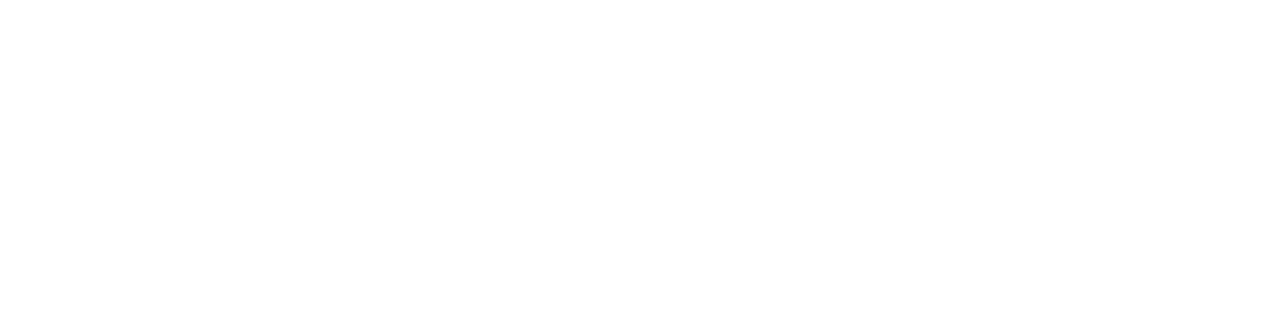
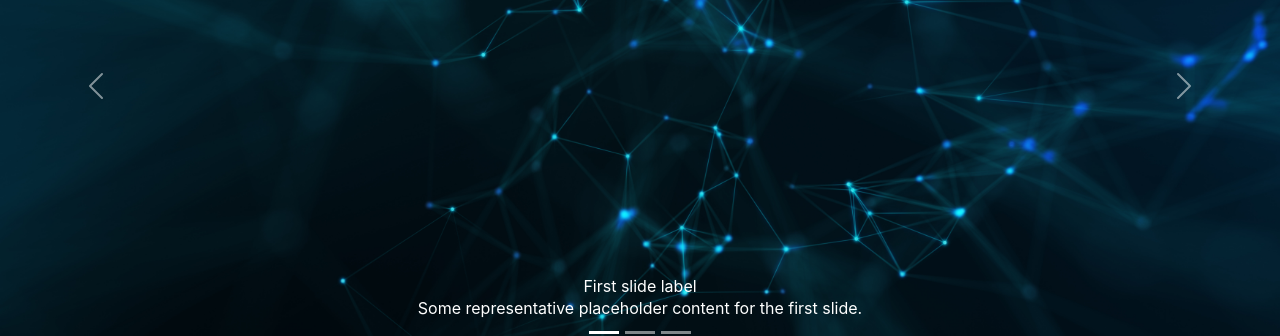
Before and after one commit to RosarioNici/Cardott-web-site, an Angular app in the folder web-app-dqa/: page / in a window 1280 px wide. Shown: the part 1842-2178 px from the top of the page. Before the commit the page ends 1654 px from the top, so only its background shows below. Built offline with nearby package versions, Linux system fonts and the light colour scheme.

Commit message:
add carousel

```diff
--- a/web-app-dqa/src/app/app.module.ts
+++ b/web-app-dqa/src/app/app.module.ts
@@ -1,5 +1,6 @@
 import { NgModule } from '@angular/core';
 import { BrowserModule } from '@angular/platform-browser';
+
 // Material Form Controls
 import { MatAutocompleteModule } from '@angular/material/autocomplete';
 import { MatCheckboxModule } from '@angular/material/checkbox';
--- a/web-app-dqa/src/app/home/carousel/carousel.component.html
+++ b/web-app-dqa/src/app/home/carousel/carousel.component.html
@@ -1,19 +1,38 @@
-<!-- <c-carousel>
-  <c-carousel-indicators></c-carousel-indicators>
-  <c-carousel-inner>
-    <c-carousel-item *ngFor="let slide of slides">
-      <img
-        alt="{{slide.title}}"
-        class="d-block w-100"
-        loading="lazy"
-        src="{{slide.src}}"
-      />
-      <c-carousel-caption class="d-none d-md-block">
-        <h3>{{slide.title}}</h3>
-        <p>{{slide.subtitle}}</p>
-      </c-carousel-caption>
-    </c-carousel-item>
-  </c-carousel-inner>
-  <c-carousel-control [routerLink] caption="Previous" direction="prev"></c-carousel-control>
-  <c-carousel-control [routerLink] caption="Next" direction="next"></c-carousel-control>
-</c-carousel> -->
+<div id="carouselExampleCaptions" class="carousel slide" data-bs-ride="false">
+  <div class="carousel-indicators">
+    <button type="button" data-bs-target="#carouselExampleCaptions" data-bs-slide-to="0" class="active" aria-current="true" aria-label="Slide 1"></button>
+    <button type="button" data-bs-target="#carouselExampleCaptions" data-bs-slide-to="1" aria-label="Slide 2"></button>
+    <button type="button" data-bs-target="#carouselExampleCaptions" data-bs-slide-to="2" aria-label="Slide 3"></button>
+  </div>
+  <div class="carousel-inner">
+    <div class="carousel-item active">
+      <img src="../../../assets/img/rete.jpeg" class="d-block w-100" alt="...">
+      <div class="carousel-caption d-none d-md-block">
+        <h5>First slide label</h5>
+        <p>Some representative placeholder content for the first slide.</p>
+      </div>
+    </div>
+    <div class="carousel-item">
+      <img src="../../../assets/img/tecnology_jumbo.jpeg" class="d-block w-100 h-568" alt="...">
+      <div class="carousel-caption d-none d-md-block">
+        <h5>Second slide label</h5>
+        <p>Some representative placeholder content for the second slide.</p>
+      </div>
+    </div>
+    <div class="carousel-item">
+      <img src="../../../assets/img/color_jumbo.jpeg" class="d-block w-100" alt="...">
+      <div class="carousel-caption d-none d-md-block">
+        <h5>Third slide label</h5>
+        <p>Some representative placeholder content for the third slide.</p>
+      </div>
+    </div>
+  </div>
+  <button class="carousel-control-prev" type="button" data-bs-target="#carouselExampleCaptions" data-bs-slide="prev">
+    <span class="carousel-control-prev-icon" aria-hidden="true"></span>
+    <span class="visually-hidden">Previous</span>
+  </button>
+  <button class="carousel-control-next" type="button" data-bs-target="#carouselExampleCaptions" data-bs-slide="next">
+    <span class="carousel-control-next-icon" aria-hidden="true"></span>
+    <span class="visually-hidden">Next</span>
+  </button>
+</div>
--- a/web-app-dqa/src/app/home/carousel/carousel.component.ts
+++ b/web-app-dqa/src/app/home/carousel/carousel.component.ts
@@ -1,36 +1,12 @@
-import { Component, OnInit } from '@angular/core';
-
-
-
+import { Component } from '@angular/core';
+import {carouselArray} from 'src/app/home/carousel/data.carousel'
 @Component({
-  selector: 'docs-carousel04',
+  selector: 'app-carousel',
   templateUrl: './carousel.component.html',
   styleUrls: ['./carousel.component.scss']
 })
-export class CarouselComponent implements OnInit {
+export class CarouselComponent {
 
-  slides: any[] = new Array(3).fill({id: -1, src: '', title: '', subtitle: ''});
+carouselItems = carouselArray
 
-  constructor() { }
-
-  ngOnInit(): void {
-    this.slides[0] = {
-      id: 0,
-      src: './assets/img/angular.jpg',
-      title: 'First slide',
-      subtitle: 'Nulla vitae elit libero, a pharetra augue mollis interdum.'
-    };
-    this.slides[1] = {
-      id: 1,
-      src: './assets/img/react.jpg',
-      title: 'Second slide',
-      subtitle: 'Lorem ipsum dolor sit amet, consectetur adipiscing elit.'
-    }
-    this.slides[2] = {
-      id: 2,
-      src: './assets/img/vue.jpg',
-      title: 'Third slide',
-      subtitle: 'Praesent commodo cursus magna, vel scelerisque nisl consectetur.'
-    }
-  }
 }
--- /dev/null
+++ b/web-app-dqa/src/app/home/carousel/data.carousel.ts
@@ -0,0 +1,24 @@
+export const carouselArray =[
+{
+  image:'../../../assets/img/rete.jpeg',
+  title: 'Prima slide',
+  text: 'lorem ipsum blablabla blablabla blablabla blablabla blablabla blablabla blablabla'
+},
+{
+  image:'../../../assets/img/tecnology_jumbo.jpeg',
+  title: 'seconda slide',
+  text: 'lorem ipsum blablabla blablabla blablabla blablabla blablabla blablabla blablabla'
+},
+{
+  image:'../../../assets/img/color_jumbo.jpeg',
+  title: 'terza slide',
+  text: 'lorem ipsum blablabla blablabla blablabla blablabla blablabla blablabla blablabla'
+},
+{
+  image:'../../../assets/img/rete.jpeg',
+  title: 'quarta slide',
+  text: 'lorem ipsum blablabla blablabla blablabla blablabla blablabla blablabla blablabla'
+},
+
+
+]
--- a/web-app-dqa/src/app/home/home.component.html
+++ b/web-app-dqa/src/app/home/home.component.html
@@ -1,3 +1,4 @@
+
 
 <div class="text-center banner"><h1 class="p-1 text-banner">Acquista la tua licenza tutto diventerà più semplice con DQA&copy;</h1></div>
 <nav class="navbar" role="navigation" aria-label="main navigation">
@@ -77,4 +78,4 @@
 
 <!-- end header start new component-->
 <app-main></app-main>
-<!-- <app-carousel></app-carousel> -->
+<app-carousel></app-carousel>
```
